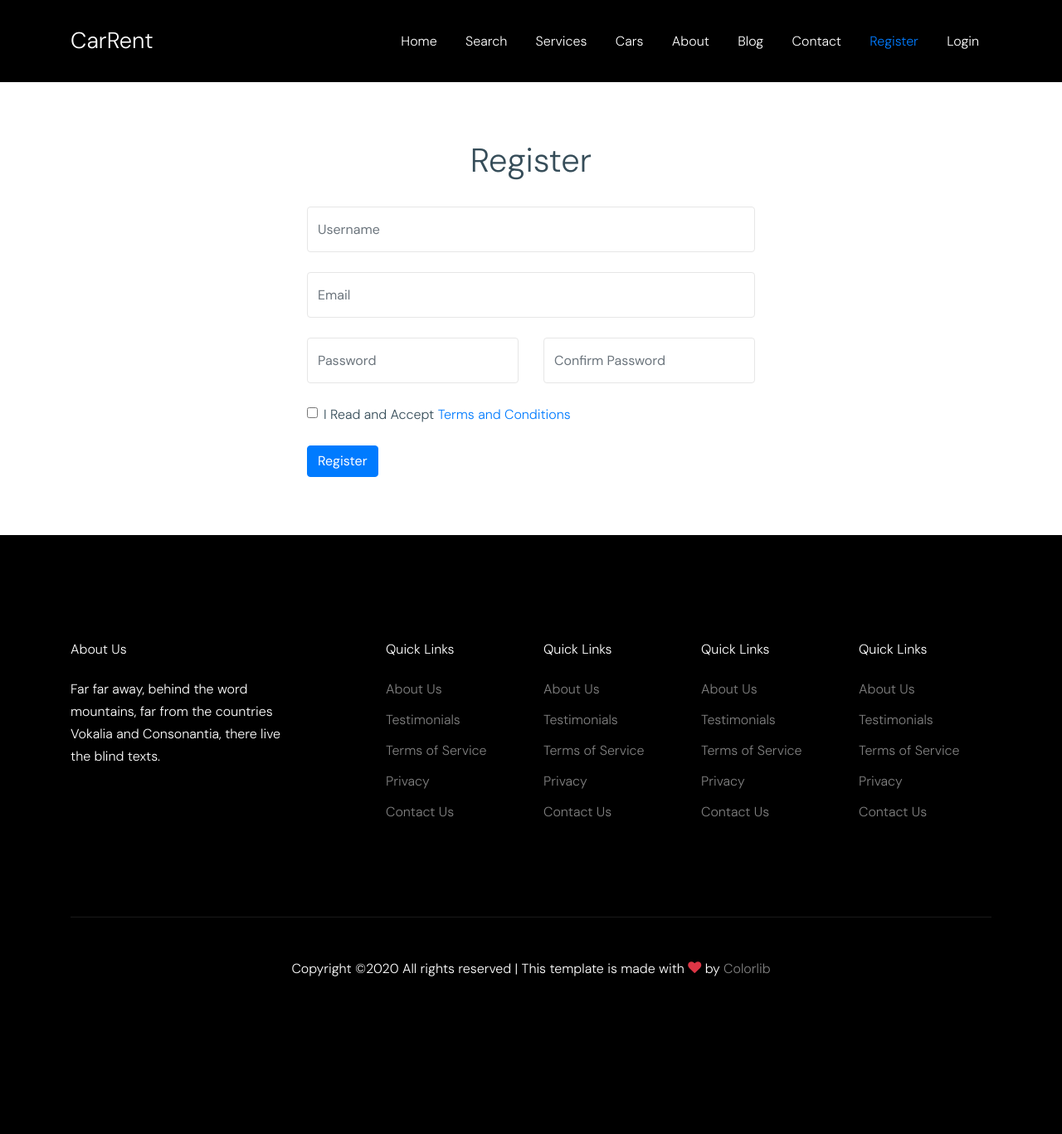
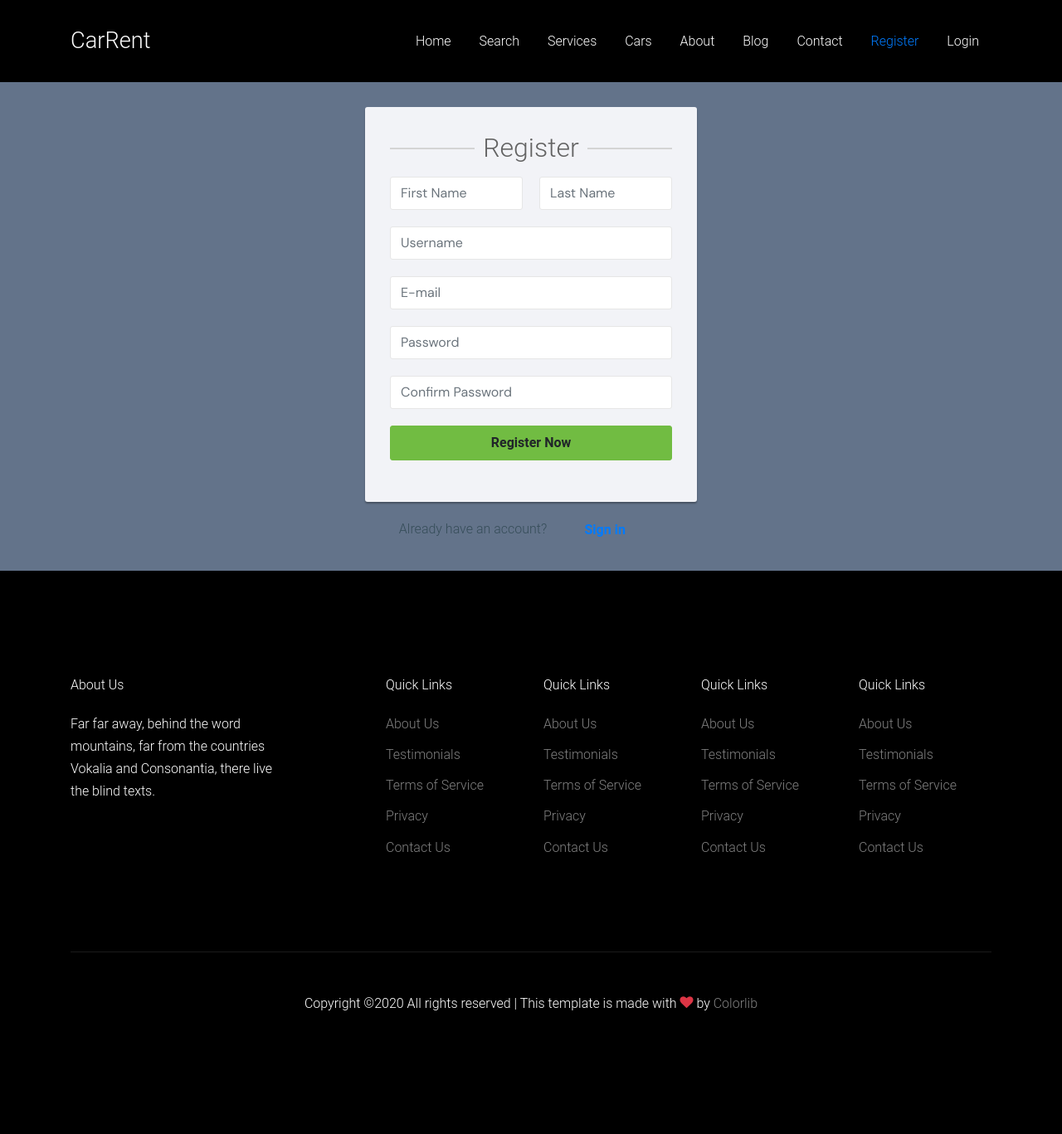
Before and after one commit to macnaer/Unkown, a Django app: page /accounts/register in a window 1280 px wide. Shown: the whole page at 83% size. Before the commit the page ends 1177 px from the top, so only its background shows below. Run offline with Django 3.2, Linux system fonts and the light colour scheme; some libraries are stand-ins or nearby versions; some web fonts are replaced.

Commit message:
Start working with register users

```diff
--- a/app/accounts/views.py
+++ b/app/accounts/views.py
@@ -1,9 +1,27 @@
 from django.shortcuts import render, redirect
+from django.contrib import messages, auth
+from django.contrib.auth.models import User
 
 
 def register(request):
     if request.method == "POST":
-        return
+        first_name = request.POST['first_name']
+        last_name = request.POST['last_name']
+        username = request.POST['username']
+        email = request.POST['email']
+        password = request.POST['password']
+        confirm_password = request.POST['confirm_password']
+
+        if password == confirm_password:
+            if User.objects.filter(username=username).exists():
+                messages.error(request, "Username alrady taken.")
+                return redirect(register)
+            elif User.objects.filter(email=email).exists():
+                messages.error(request, "Email alrady taken.")
+                return redirect(register)
+        else:
+            messages.error(request, "Passwords do not match")
+        return render(request, "accounts/register.html")
     else:
         return render(request, "accounts/register.html")
 
--- a/app/app/settings.py
+++ b/app/app/settings.py
@@ -10,6 +10,7 @@ For the full list of settings and their values, see
 https://docs.djangoproject.com/en/3.0/ref/settings/
 """
 
+from django.contrib.messages import constants as messages
 import os
 
 # Build paths inside the project like this: os.path.join(BASE_DIR, ...)
@@ -132,3 +133,7 @@ STATICFILES_DIRS = [
 
 MEDIA_ROOT = os.path.join(BASE_DIR, "media")
 MEDIA_URL = '/media/'
+
+MESSAGE_TAGS = {
+    messages.ERROR: 'danger',
+}
--- a/app/templates/accounts/register.html
+++ b/app/templates/accounts/register.html
@@ -1,48 +1,154 @@
 {% extends 'base.html' %}
+
+{% block title %} | Register {% endblock %}
+
 {% load static %}
 {% include "partials/_header_internal.html" %}
 {% block content %}
-<section class="register-form">
-    <div class="container">
-        <div class="row justify-content-center">
-            <div class="col-12 col-md-8 col-lg-8 col-xl-6">
+<style type="text/css">
+    body {
+        color: #fff;
+        background: #63738a;
+        font-family: 'Roboto', sans-serif;
+    }
+
+    .form-control {
+        height: 40px;
+        box-shadow: none;
+        color: #969fa4;
+    }
+
+    .form-control:focus {
+        border-color: #5cb85c;
+    }
+
+    .form-control,
+    .btn {
+        border-radius: 3px;
+    }
+
+    .signup-form {
+        width: 400px;
+        margin: 0 auto;
+        padding: 30px 0;
+    }
+
+    .signup-form h2 {
+        color: #636363;
+        margin: 0 0 15px;
+        position: relative;
+        text-align: center;
+    }
+
+    .signup-form h2:before,
+    .signup-form h2:after {
+        content: "";
+        height: 2px;
+        width: 30%;
+        background: #d4d4d4;
+        position: absolute;
+        top: 50%;
+        z-index: 2;
+    }
+
+    .signup-form h2:before {
+        left: 0;
+    }
+
+    .signup-form h2:after {
+        right: 0;
+    }
+
+    .signup-form .hint-text {
+        color: #999;
+        margin-bottom: 30px;
+        text-align: center;
+    }
+
+    .signup-form form {
+        color: #999;
+        border-radius: 3px;
+        margin-bottom: 15px;
+        background: #f2f3f7;
+        box-shadow: 0px 2px 2px rgba(0, 0, 0, 0.3);
+        padding: 30px;
+    }
+
+    .signup-form .form-group {
+        margin-bottom: 20px;
+    }
+
+    .signup-form input[type="checkbox"] {
+        margin-top: 3px;
+    }
+
+    .signup-form .btn {
+        font-size: 16px;
+        font-weight: bold;
+        min-width: 140px;
+        outline: none !important;
+    }
+
+    .signup-form .row div:first-child {
+        padding-right: 10px;
+    }
+
+    .signup-form .row div:last-child {
+        padding-left: 10px;
+    }
+
+    .signup-form a {
+        color: #fff;
+        text-decoration: underline;
+    }
+
+    .signup-form a:hover {
+        text-decoration: none;
+    }
+
+    .signup-form form a {
+        color: #5cb85c;
+        text-decoration: none;
+    }
+
+    .signup-form form a:hover {
+        text-decoration: underline;
+    }
+</style>
+</head>
+
+<div class="signup-form reg">
+    <form action="{% url 'register' %}" class='foarm' method="POST">
+        {% csrf_token %}
+        <h2>Register</h2>
+        <!-- <p class="hint-text">Create your account. It's free and only takes a minute.</p> -->
+        {% include 'partials/_alerts.html' %}
+        <div class="form-group">
             <div class="row">
-                    <div class="col text-center">
-                        <h1>Register</h1>
+                <div class="col-6"><input type="text" class="form-control" name="first_name" placeholder="First Name"
+                        required="required"></div>
+                <div class="col-6"><input type="text" class="form-control" name="last_name" placeholder="Last Name"
+                        required="required"></div>
             </div>
         </div>
-                <div class="row align-items-center">
-                    <div class="col mt-4">
-                        <input type="text" class="form-control" placeholder="Username">
+        <div class="form-group">
+            <input type="text" class="form-control" name="username" placeholder="Username" required="required">
         </div>
+        <div class="form-group">
+            <input type="email" class="form-control" name="email" placeholder="E-mail" required="required">
         </div>
-                <div class="row align-items-center mt-4">
-                    <div class="col">
-                        <input type="email" class="form-control" placeholder="Email">
+        <div class="form-group">
+            <input type="password" class="form-control" name="password" placeholder="Password" required="required">
         </div>
+        <div class="form-group">
+            <input type="password" class="form-control" name="confirm_password" placeholder="Confirm Password"
+                required="required">
         </div>
-                <div class="row align-items-center mt-4">
-                    <div class="col">
-                        <input type="password" class="form-control" placeholder="Password">
+        <div class="form-group">
+            <button type="submit" class="btn btn-success btn-lg btn-block">Register Now</button>
         </div>
-                    <div class="col">
-                        <input type="password" class="form-control" placeholder="Confirm Password">
+    </form>
+    <div class="text-center">Already have an account?<button type="button" class="btn btn-link" id='login'
+            data-toggle="modal" data-target="#exampleModalCenter">Sign in</button></div>
 </div>
-                </div>
-                <div class="row justify-content-start mt-4">
-                    <div class="col">
-                        <div class="form-check">
-                            <label class="form-check-label">
-                                <input type="checkbox" class="form-check-input">
-                                I Read and Accept <a href="https://www.froala.com">Terms and Conditions</a>
-                            </label>
-                        </div>
-
-                        <button class="btn btn-primary mt-4">Register</button>
-                    </div>
-                </div>
-            </div>
-        </div>
-    </div>
-</section>
 {% endblock %}
--- a/app/templates/pages/search.html
+++ b/app/templates/pages/search.html
@@ -62,7 +62,6 @@
                                         {% if transmission == request_value.transmission %} selected {% endif %}>
                                         {{ transmission }}</option>
                                     {% endfor  %}
-
                                 </select>
                             </div>
                         </div>
--- /dev/null
+++ b/app/templates/partials/_alerts.html
@@ -0,0 +1,17 @@
+{% if messages %}
+{% for message in messages %}
+<div id="message" class="container">
+    <div class="alert alert-{{ message.tags }}" alert-dismissable role="alert">
+        <button type="button" class="close" data-dismiss="alert">&times;</button>
+        <strong>
+            {% if messages.level == DEFAULT_MESSAGE_LEVELS.ERROR %}
+            Error:
+            {% else %}
+            {{ message.tags|title }}
+            {% endif %}
+        </strong>
+        {{ message }}
+    </div>
+</div>
+{% endfor %}
+{% endif %}
```
Lines whose indentation alone changed are shown as unchanged.
